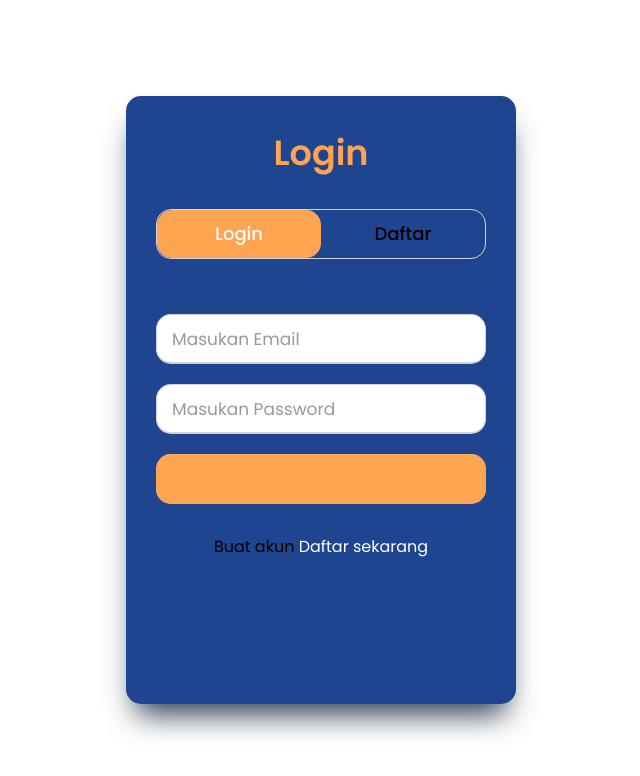
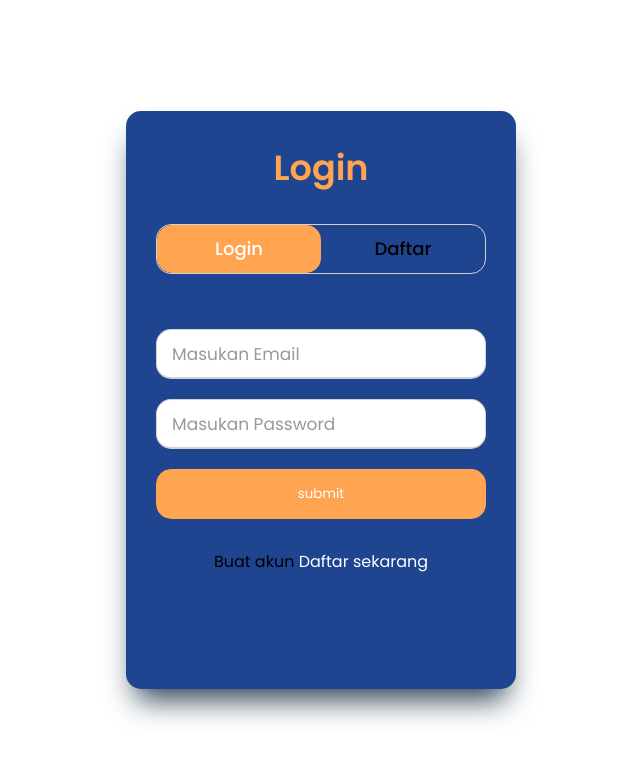
Before and after one commit to rixkyduwi/Deteksi-penyakit-mata-pada-anak-YOLOv8, a Flask app: template app/templates/user/login.html in a window 1280 px wide. Shown: the top 776 px of the page, without its empty margins (319-959 px from the left). Run offline with Flask 3, Linux system fonts and the light colour scheme; the template is opened without the code that fills it, so the values that code supplies are empty; some libraries are stand-ins or nearby versions.

Commit message:
update
Co-Authored-By: zulfatunnisa <80380143+zulfatunnisa@users.noreply.github.com>

```diff
--- a/app/static/login_register_user/style.css
+++ b/app/static/login_register_user/style.css
@@ -160,7 +160,6 @@ form .btn{
 form .btn .btn-layer{
   height: 100%;
   width: 300%;
-  position: absolute;
   left: -100%;
   background: #FFA451;
   border-radius: 15px;
--- a/app/templates/user/login.html
+++ b/app/templates/user/login.html
@@ -10,7 +10,7 @@
   <meta charset="UTF-8">
   <meta name="viewport" content="width=device-width, initial-scale=1.0">
   <title>Membuat Form Login</title>
-  <link rel="stylesheet" href="/static/login__register_user/style.css">
+  <link rel="stylesheet" href="/static/login_register_user/style.css">
 </head>
 <body>
 <div class="wrapper">
@@ -31,81 +31,103 @@
             <pre>
             </pre>
             <div class="field">
-              <input type="text" placeholder="Masukan Email " required>
+              <input type="text" id="username-login" placeholder="Masukan Email " required>
             </div>
             <div class="field">
-              <input type="password" placeholder="Masukan Password" required>
+              <input type="password" id="pswd-login" placeholder="Masukan Password" required>
             </div>
+            <p class="text-danger" id="msg-login">contoh</p>
             <div class="field btn">
-              <div class="btn-layer"></div>
-              <input id="login" type="button" value="Login">
+              <div class="btn-layer">
+                <button style="display: block; background: #ffffff00; border: none; width: 330px;color: #ffffff; height: 50px; " id="login-button" type="button" >
+                  submit</button></div>
             </div>
             <div class="signup-link">Buat akun <a href="">Daftar sekarang</a></div>
           </form>
           <form action="#" class="signup">
             <div class="field">
-              <input type="text" placeholder="Masukan Nama" required>
+              <input type="text" id="username-regis" placeholder="Masukan Nama" required>
             </div>
             <div class="field">
-              <input type="text" placeholder="Masukan Email" required>
+              <input type="email" id="email-regis" placeholder="Masukan Email" required>
             </div>
             <div class="field">
-              <input type="password" placeholder="Masukan Password" required>
+              <input type="password" id="pswd-regis" placeholder="Masukan Password" required>
             </div>
             <div class="field">
-              <input type="password" placeholder="Ulangi password" required>
+              <input type="re-password" id="re-pswd-regis" placeholder="Ulangi password" required>
             </div>
+            <p class="text-danger" id="msg-register">contoh</p>
             <div class="field btn">
-              <div class="btn-layer"></div>
-              <input id="daftar" type="button" value="Daftar">
+              <div class="btn-layer">
+                <button style="display: block; background: #ffffff00; border: none; width: 330px;color: #ffffff; height: 50px; "id="daftar-button" type="button">
+                  submit</button></div>
             </div>
-            <div class="signup-link">Sudah punya akun? <a href="">Login</a></div>
+            <div class="signin-link">Sudah punya akun? <a href="">Login</a></div>
           </form>
         </div>
       </div>
     </div>
-  <script  src="/static/login__register_user/script.js"></script>
+  <script  src="/static/login_register_user/script.js"></script>
 
   <script src="https://code.jquery.com/jquery-3.5.1.min.js"></script>
   <script src="https://cdn.jsdelivr.net/npm/@popperjs/core@2.9.2/dist/umd/popper.min.js"></script>
   <script src="https://maxcdn.bootstrapcdn.com/bootstrap/4.5.2/js/bootstrap.min.js"></script>
   <script>
-    document.getElementById("msg").style.display = "none";
+    document.getElementById("msg-login").style.display = "none";
+    document.getElementById("msg-register").style.display = "none";
     function saveTokenToLocalStorage(token) {
         localStorage.setItem('jwt_token', token);
     }
-    function kirim_login(pilihan){
+    function kirim(pilihan){
         if (pilihan==="login"){
             var uri = "/login_user/proses";
+            var msg= "msg-login";
+            var data_kirim = JSON.stringify({
+                username:document.getElementById("username-login").value,
+                password:document.getElementById("pswd-login").value
+            });
+            var next_url = "/user/dashboard";
         }
         else{
             var uri = "/bikin_akun_user";
+            var msg = "msg-register";
+            var data_kirim = JSON.stringify({
+                username:document.getElementById("username-regis").value,
+                email:document.getElementById("email-regis").value,
+                password:document.getElementById("pswd-regis").value,
+                re_pswd:document.getElementById("re-pswd-regis").value
+            });
+            var next_url = "/login_user";
         }
         $.ajax({
             url: uri,
             method: 'POST',
             contentType: 'application/json',
-            data: JSON.stringify({
-                username:document.getElementById("username").value,
-                password:document.getElementById("password").value
-            }),
+            data: data_kirim ,
             success: function(response) {
                 // Proses respons dari server
                 console.log(response);
                 if(response=="Username and password are required" || response=="Username already exists"){
-                    document.getElementById("msg").innerText = response;
-                    document.getElementById("msg").style.display = "block";
+                    document.getElementById(msg).innerText = response;
+                    document.getElementById(msg).style.display = "block";
                 } else {
                     saveTokenToLocalStorage(response);
-                    window.location.href = '/user/dashboard';
+                    window.location.href = next_url;
                 }
-            }
+            },
+            error: function(xhr) {
+            // Menangani kesalahan
+                var errorMessage = JSON.parse(xhr.responseText);
+                console.log(errorMessage);
+                document.getElementById(msg).innerText = errorMessage.msg;
+                document.getElementById(msg).style.display = "block";
+          }
         })
 
         };
-
-    document.getElementById("login").addEventListener("click", kirim("login"));
-    document.getElementById("daftar").addEventListener("click", kirim("register"));
+    document.getElementById("login-button").addEventListener("click", function() { kirim("login"); });
+    document.getElementById("daftar-button").addEventListener("click", function() { kirim("register"); });
   </script>
 </body>
 </html>
```
Also changed, not shown: app/login.py (+20 -10 lines), app/templates/index.html (+14 -14 lines).
